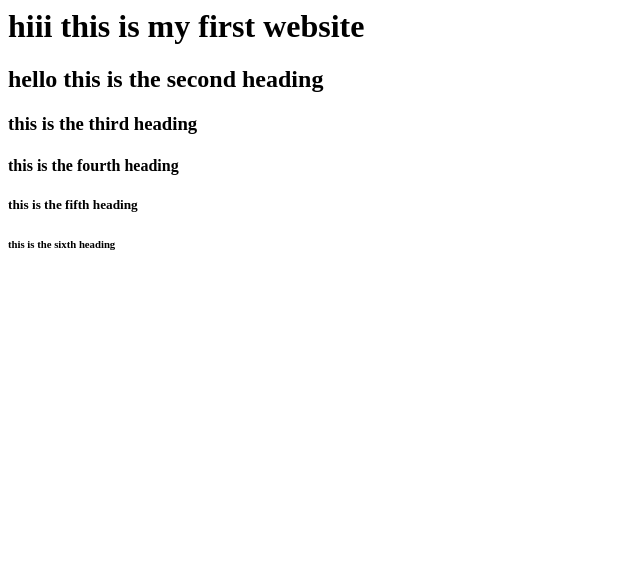
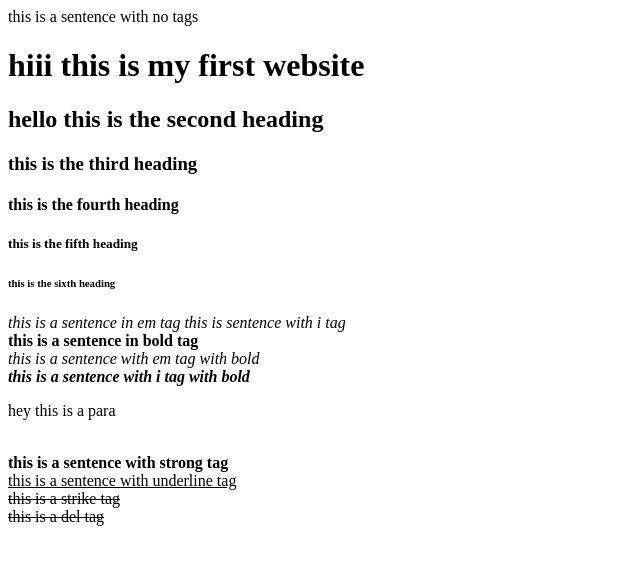
Before and after one commit to arinjayjain3c-web/codingal, a plain HTML site: page index.html in a window 1280 px wide. Shown: the whole page, without its empty margins (0-640 px from the left). Drawn offline with Linux system fonts and the light colour scheme.

Commit message:
Update index.html

```diff
--- a/index.html
+++ b/index.html
@@ -4,12 +4,22 @@
   <title>webbb</title>
 </head>
 <body>
+  this is a sentence with no tags
     <h1>hiii this is my first website</h1>
     <h2>hello this is the second heading</h2>
     <h3>this is the third heading</h3>
     <h4>this is the fourth heading</h4>
     <h5>this is the fifth heading</h5>
     <h6>this is the sixth heading</h6>
-
+    <em>this is a sentence in em tag</em>
+    <i>this is  sentence with i tag</i><br>
+    <b>this is a sentence in bold tag</b><br>
+ <b></b><em>this is a sentence with em tag with bold</em></b><br>
+  <i><b>this is a sentence with i tag with bold</b></i><br>
+  <p>hey this is a para</p><br>
+  <strong>this is a sentence with strong tag</strong><br>
+  <u>this is a sentence with underline tag</u><br>
+<strike>this is a strike tag</strike><br>
+<del>this is a del tag</del>
 </body>
 </html>
```
